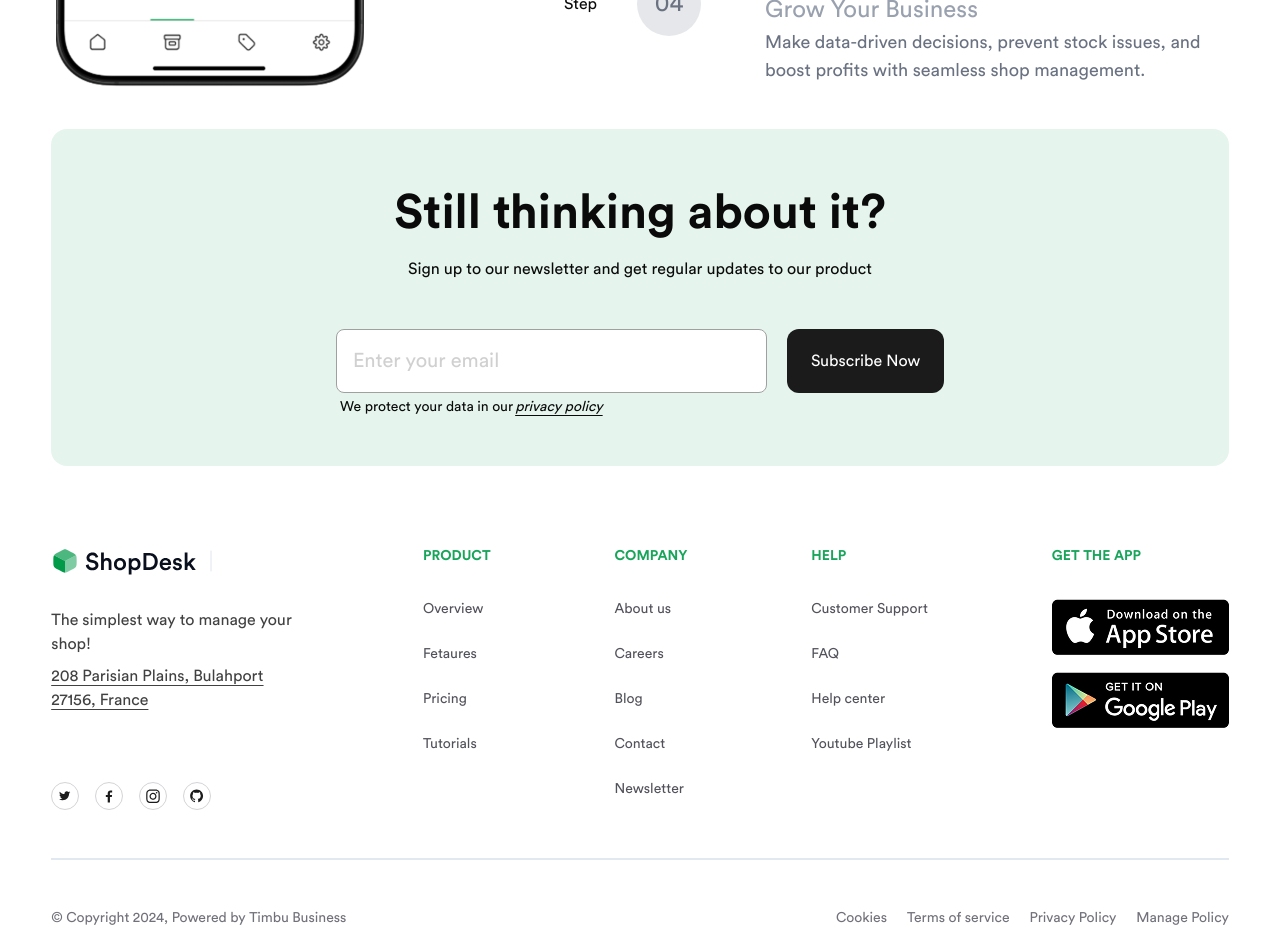
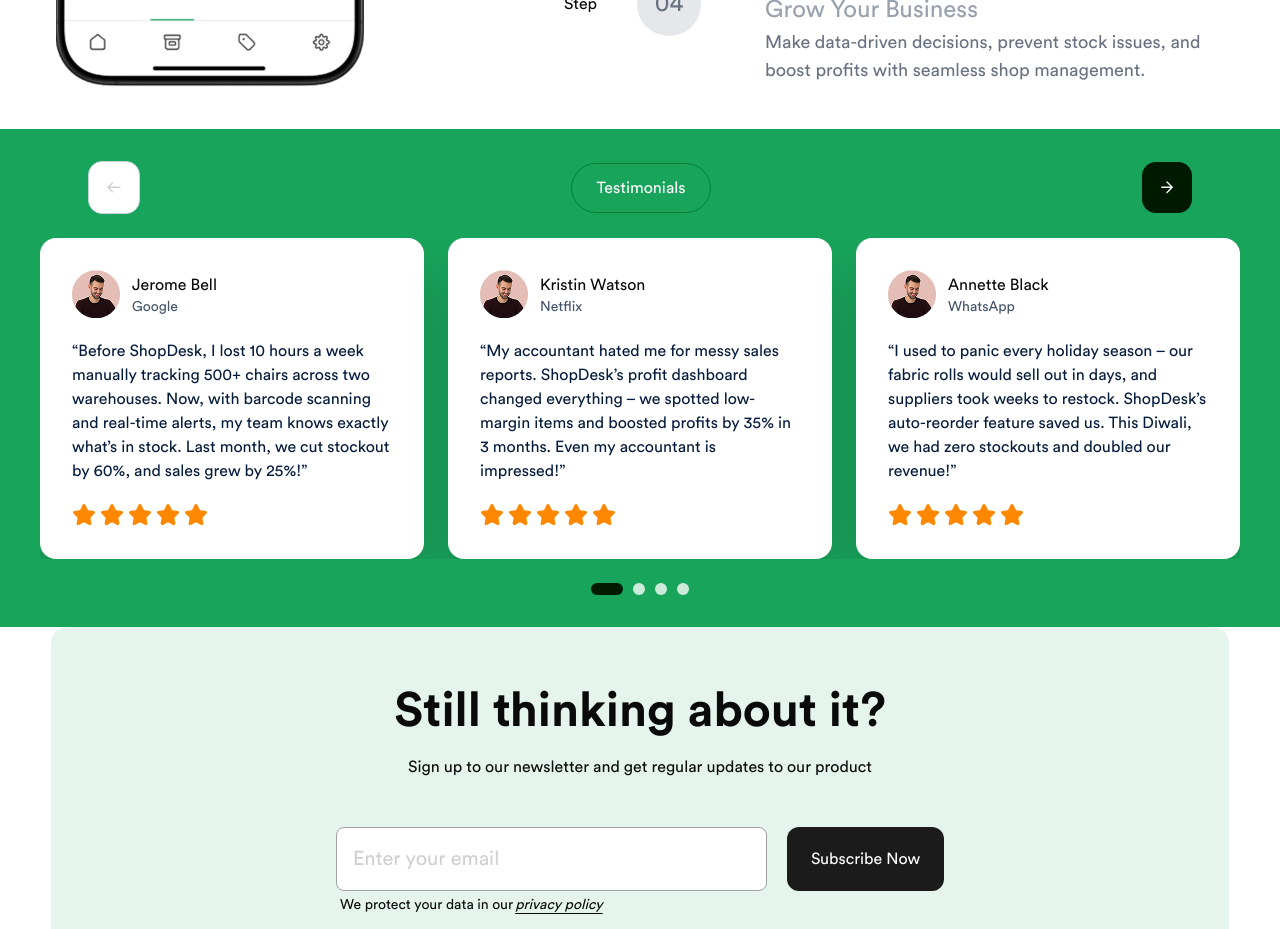
Before and after one commit to ukponotitus/shopdesk-fe, a Next.js app: page / in a window 1280 px wide. Shown: the part 2640-3569 px from the top of the page. Built offline with nearby package versions, Linux system fonts and the light colour scheme.

Commit message:
feat:HNG-2241-create-testimonials-section

```diff
--- a/app/(landing)/page.tsx
+++ b/app/(landing)/page.tsx
@@ -6,6 +6,7 @@ import Mobile2 from "@/public/icons/mobile2.png";
 import Check from "@/public/icons/check.png";
 import Play from "@/public/icons/play.png";
 import Desktopsm from "@/public/icons/desktopsm.png";
+import Testimonials from "@/components/functional/testimonials";
 
 export default function Home() {
   interface FeatureCardProps {
@@ -337,6 +338,7 @@ export default function Home() {
             </div>
           </div>
         </div>
+        <Testimonials />
       </section>
     );
   };
--- /dev/null
+++ b/components/functional/testimonials.tsx
@@ -0,0 +1,131 @@
+"use client"
+
+import Image from 'next/image'
+import React, { useEffect, useState } from 'react'
+import Avatar2 from "@/public/testimonial-images/avatar2.png"
+import { Star } from 'lucide-react'
+import { motion, AnimatePresence } from 'framer-motion';
+
+const testimonialsData = [
+  {
+    id: 1,
+    name: 'Jerome Bell',
+    company: 'Google',
+    review:
+      '“Before ShopDesk, I lost 10 hours a week manually tracking 500+ chairs across two warehouses. Now, with barcode scanning and real-time alerts, my team knows exactly what’s in stock. Last month, we cut stockout by 60%, and sales grew by 25%!”',
+    image: Avatar2,
+  },
+  {
+    id: 2,
+    name: 'Kristin Watson',
+    company: 'Netflix',
+    review:
+      '“My accountant hated me for messy sales reports. ShopDesk’s profit dashboard changed everything – we spotted low-margin items and boosted profits by 35% in 3 months. Even my accountant is impressed!”',
+    image: Avatar2,
+  },
+  {
+    id: 3,
+    name: 'Annette Black',
+    company: 'WhatsApp',
+    review:
+      '“I used to panic every holiday season – our fabric rolls would sell out in days, and suppliers took weeks to restock. ShopDesk’s auto-reorder feature saved us. This Diwali, we had zero stockouts and doubled our revenue!”',
+    image: Avatar2,
+  },
+  {
+    id: 4,
+    name: 'Alice Johnson',
+    company: 'Facebook',
+    review:
+      '“An intuitive interface and great customer support. Would definitely recommend!”',
+    image: Avatar2,
+  },
+];
+
+const Testimonials = () => {
+  const [index, setIndex] = useState(0);
+  const [visibleCards, setVisibleCards] = useState(3);
+
+  useEffect(() => {
+    const updateVisibleCards = () => {
+      setVisibleCards(window.innerWidth < 768 ? 1 : 3);
+    };
+
+    updateVisibleCards();
+    window.addEventListener("resize", updateVisibleCards);
+    return () => window.removeEventListener("resize", updateVisibleCards);
+  }, []);
+
+  const prevSlide = () => {
+    setIndex((prevIndex) => (prevIndex > 0 ? prevIndex - 1 : prevIndex));
+  };
+
+  const nextSlide = () => {
+    setIndex((prevIndex) =>
+      prevIndex < testimonialsData.length - visibleCards ? prevIndex + 1 : prevIndex
+    );
+  };
+
+  return (
+    <div className="flex py-6 md:py-8 flex-col items-center justify-center gap-6 bg-[#19A45B]">
+      {/* Navigation */}
+      <div className="flex items-center justify-between w-full max-w-[343px] sm:max-w-[1200px] px-4 md:px-8 lg:px-12">
+        <button onClick={prevSlide} className="p-3 md:p-4 bg-white border border-[#C7D3E1] rounded-xl cursor-pointer">
+          <svg xmlns="http://www.w3.org/2000/svg" width="18" height="19" viewBox="0 0 18 19" fill="none">
+            <path d="M15 9.31055H3M3 9.31055L7.5 13.8105M3 9.31055L7.5 4.81055" stroke="#D0D0D0" strokeWidth="1.4" strokeLinecap="round" strokeLinejoin="round"/>
+          </svg>
+        </button>
+        <div className="py-3 px-6 rounded-4xl border border-[#00802F] bg-[#19A45B] text-white font-circular-normal leading-6">
+          Testimonials
+        </div>
+        <button onClick={nextSlide} className="p-3 md:p-4 bg-[#001A00] rounded-xl cursor-pointer">
+          <svg xmlns="http://www.w3.org/2000/svg" width="18" height="19" viewBox="0 0 18 19" fill="none">
+            <path d="M3.75 9.31055H14.25M14.25 9.31055L9 4.06055M14.25 9.31055L9 14.5605" stroke="white" strokeWidth="1.4" strokeLinecap="round" strokeLinejoin="round"/>
+          </svg>
+        </button>
+      </div>
+
+      {/* Testimonials Container */}
+      <div className="relative flex justify-center items-center md:items-start w-full max-w-[343px] sm:max-w-[1200px] overflow-hidden md:gap-6">
+        <AnimatePresence>
+          {testimonialsData.slice(index, index + visibleCards).map((testimonial) => (
+            <motion.div
+              key={testimonial.id}
+              initial={{ opacity: 0, x: 100 }}
+              animate={{ opacity: 1, x: 0 }}
+              exit={{ opacity: 0, x: -100 }}
+              transition={{ duration: 0.5 }}
+              className="flex w-full max-w-sm md:max-w-[384px] p-6 md:p-8 flex-col gap-5 rounded-2xl shadow-2xl bg-white"
+            >
+              <div className="flex flex-col gap-5">
+                <div className="flex items-center gap-3">
+                  <Image src={testimonial.image} width={48} height={48} alt="avatar" />
+                  <div className="flex flex-col">
+                    <p className="text-base font-medium">{testimonial.name}</p>
+                    <p className="text-sm text-[#42526B]">{testimonial.company}</p>
+                  </div>
+                </div>
+                <p className="text-base font-light text-[#061C3D]">{testimonial.review}</p>
+                <div className="flex gap-1">
+                  <Star color="#FF8800" fill="#FF8800" />
+                  <Star color="#FF8800" fill="#FF8800" />
+                  <Star color="#FF8800" fill="#FF8800" />
+                  <Star color="#FF8800" fill="#FF8800" />
+                  <Star color="#FF8800" fill="#FF8800" />
+                </div>
+              </div>
+            </motion.div>
+          ))}
+        </AnimatePresence>
+      </div>
+
+      {/* Pagination */}
+      <div className="flex gap-2.5">
+        {testimonialsData.map((_, idx) => (
+          <div key={idx} className={`w-3 h-3 rounded-full ${index === idx ? 'bg-[#001A00] w-8' : 'bg-[#CCEBDB]'}`} />
+        ))}
+      </div>
+    </div>
+  );
+};
+
+export default Testimonials;
--- a/package.json
+++ b/package.json
@@ -17,6 +17,7 @@
     "@radix-ui/react-tabs": "^1.1.3",
     "class-variance-authority": "^0.7.1",
     "clsx": "^2.1.1",
+    "framer-motion": "^12.4.10",
     "lucide-react": "^0.477.0",
     "next": "15.2.1",
     "next-themes": "^0.4.4",
```
Also changed, not shown: public/testimonial-images/avatar2.png (added), 1 other file (tests, documents, lock files or other folders).
